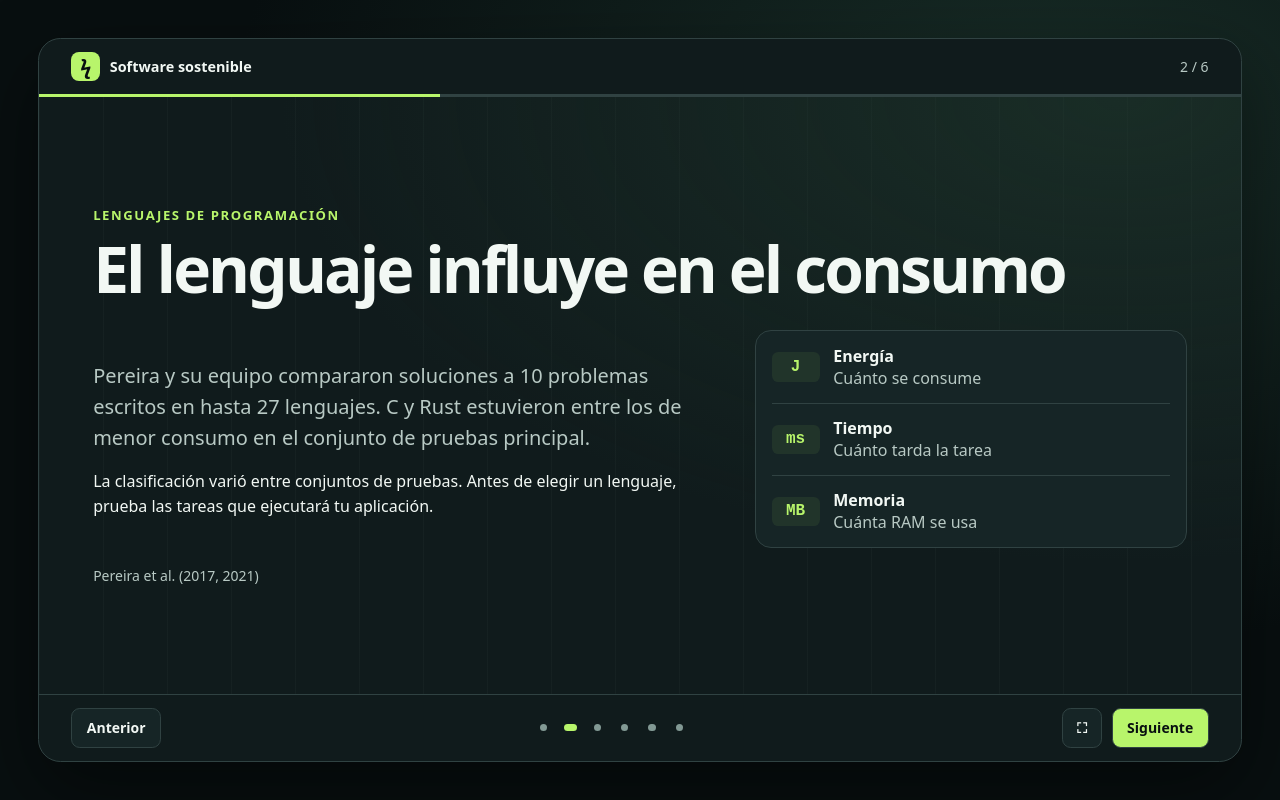
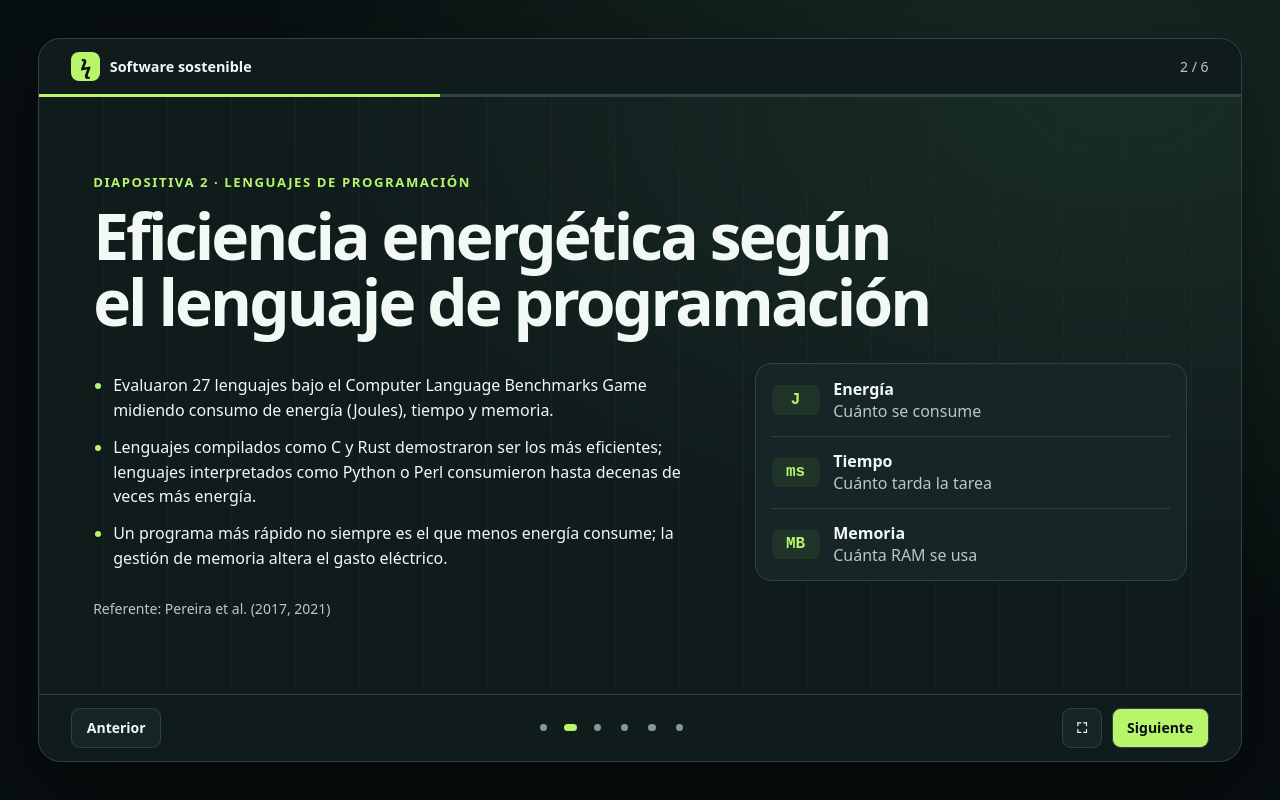
Before and after one commit to AlmX4/Ser-o-no-ser, a plain HTML site: page index.html in a window 1280 px wide. Both pictures are taken after a click on the button 570 px from the left and 727 px from the top of the page. Drawn offline with Linux system fonts and the light colour scheme.

Commit message:
Restaura el texto original de la diapositiva 2

```diff
--- a/css/styles.css
+++ b/css/styles.css
@@ -185,6 +185,15 @@ h1 { font-size: clamp(2.45rem, 5.8vw, 4.75rem); max-width: 24ch; }
     font: 700 2rem ui-monospace, monospace;
 }
 
+.hallazgos {
+    margin: 0;
+    padding-inline-start: 1.25rem;
+    line-height: 1.55;
+}
+
+.hallazgos li + li { margin-top: .75rem; }
+.hallazgos li::marker { color: var(--acento); }
+
 .metricas { padding: 0 1rem; }
 .metricas div { display: flex; align-items: center; gap: .85rem; padding: .85rem 0; }
 .metricas div + div { border-top: 1px solid var(--borde); }
--- a/js/app.js
+++ b/js/app.js
@@ -21,22 +21,23 @@ const diapositivas = [
         `
     },
     {
-        tema: "Lenguajes de programación",
-        titulo: "El lenguaje influye en el consumo",
+        tema: "Diapositiva 2 · Lenguajes de Programación",
+        titulo: "Eficiencia energética según el lenguaje de programación",
         clase: "lenguajes",
         contenido: `
             <div class="composicion">
-                <div>
-                    <p class="introduccion">Pereira y su equipo compararon soluciones a 10 problemas escritos en hasta 27 lenguajes. C y Rust estuvieron entre los de menor consumo en el conjunto de pruebas principal.</p>
-                    <p>La clasificación varió entre conjuntos de pruebas. Antes de elegir un lenguaje, prueba las tareas que ejecutará tu aplicación.</p>
-                </div>
+                <ul class="hallazgos">
+                    <li>Evaluaron 27 lenguajes bajo el Computer Language Benchmarks Game midiendo consumo de energía (Joules), tiempo y memoria.</li>
+                    <li>Lenguajes compilados como C y Rust demostraron ser los más eficientes; lenguajes interpretados como Python o Perl consumieron hasta decenas de veces más energía.</li>
+                    <li>Un programa más rápido no siempre es el que menos energía consume; la gestión de memoria altera el gasto eléctrico.</li>
+                </ul>
                 <div class="panel metricas" aria-label="Variables que comparó el estudio">
                     <div><strong>J</strong><span><b>Energía</b>Cuánto se consume</span></div>
                     <div><strong>ms</strong><span><b>Tiempo</b>Cuánto tarda la tarea</span></div>
                     <div><strong>MB</strong><span><b>Memoria</b>Cuánta RAM se usa</span></div>
                 </div>
             </div>
-            <p class="fuente">Pereira et al. (2017, 2021)</p>
+            <p class="fuente">Referente: Pereira et al. (2017, 2021)</p>
         `
     },
     {
```
